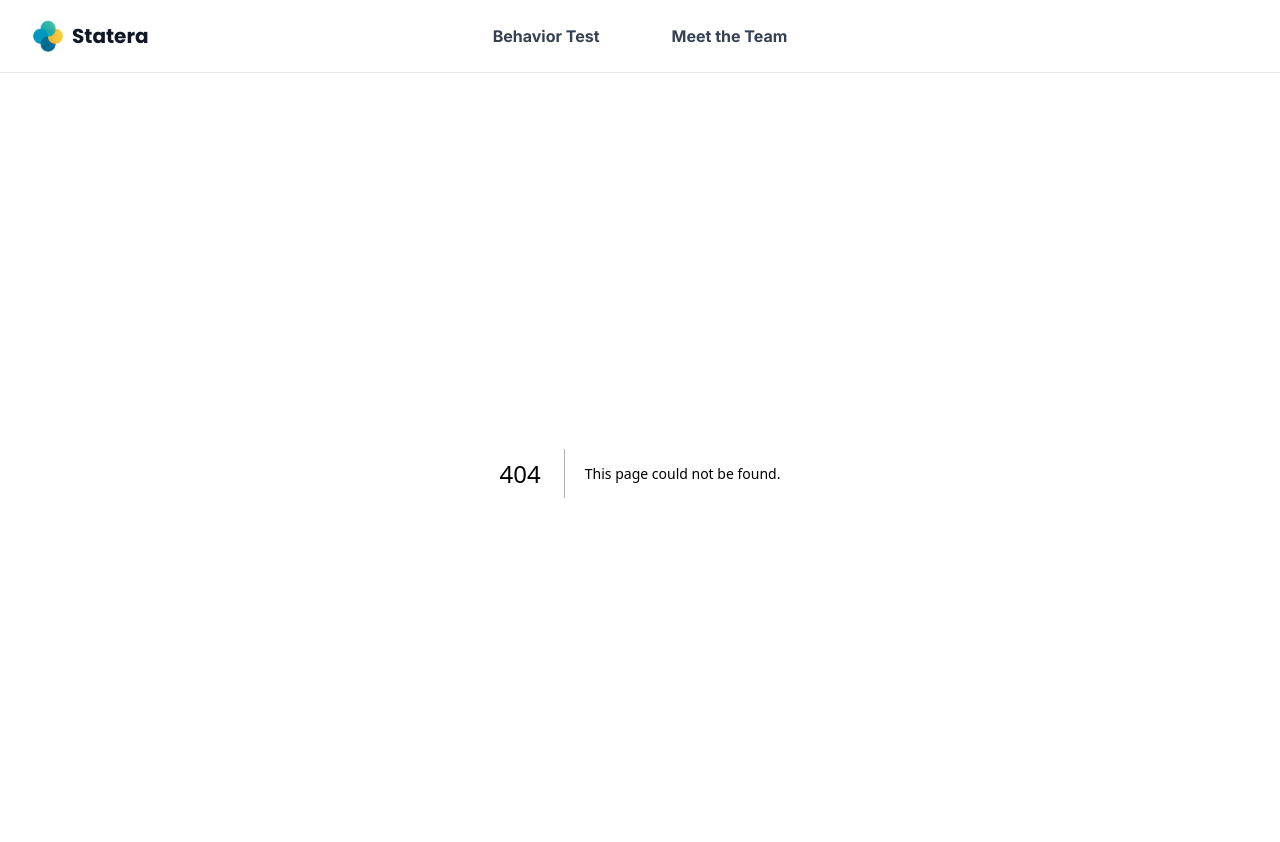
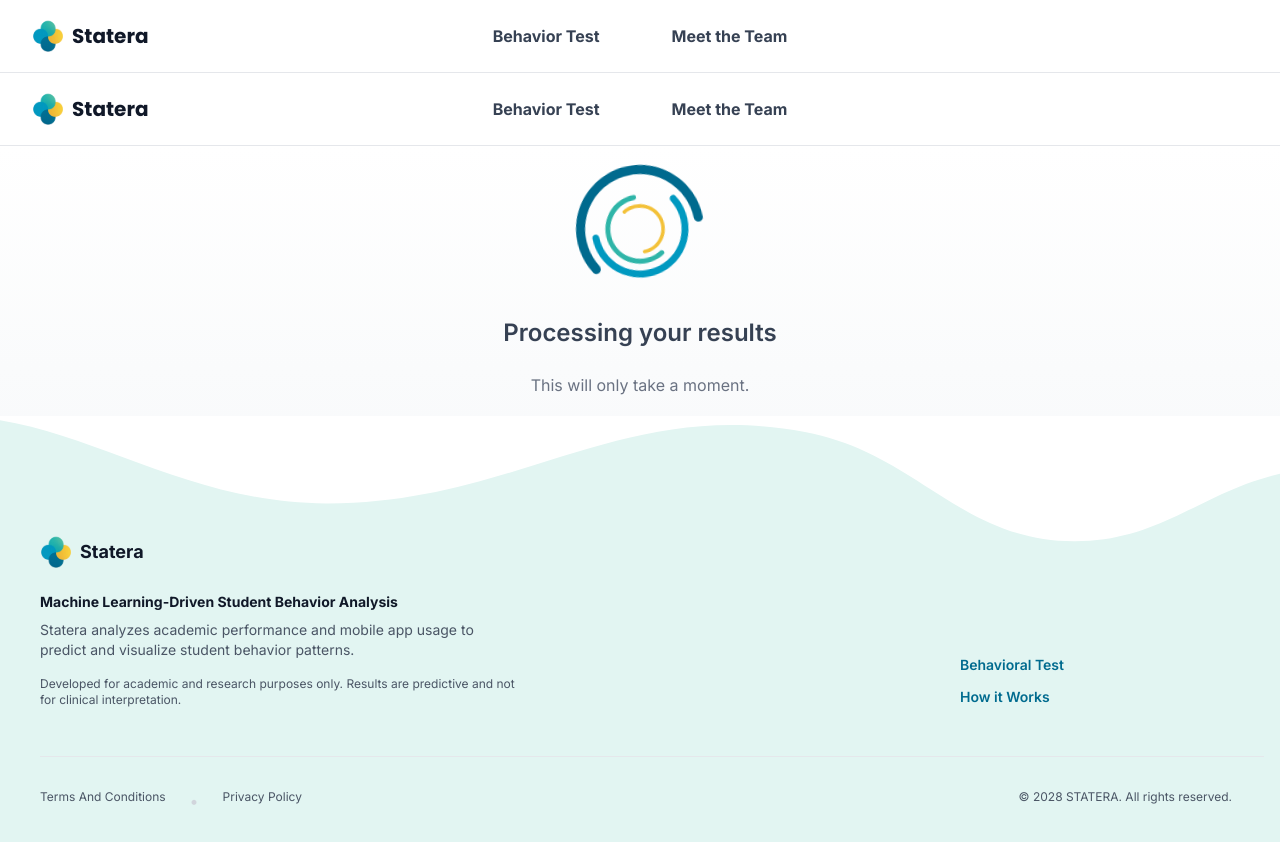
Before and after one commit to Weiasnormal/Statera_FrontEnd, a Next.js app: page /loading in a window 1280 px wide. Before the commit this address had no page. Shown: the top 842 px of the page. Built offline with nearby package versions, Linux system fonts and the light colour scheme.

Commit message:
feat: add LoadingPage component with loading animation and layout

```diff
--- /dev/null
+++ b/app/loading/page.tsx
@@ -0,0 +1,33 @@
+import Image from "next/image";
+import Navbar from "@/app/components/layout/Navbar";
+import Footer from "@/app/components/layout/footer";
+
+export default function LoadingPage() {
+  return (
+    <div className="flex flex-col min-h-screen">
+      <Navbar />
+
+      <main className="flex-1 flex flex-col items-center justify-center bg-linear-to-b from-white to-gray-50 px-4">
+        <div className="flex flex-col items-center gap-6">
+          <div className="w-32 h-32 relative animate-spin">
+            <Image
+              src="/Loading.svg"
+              alt="Loading"
+              width={128}
+              height={128}
+              priority
+            />
+          </div>
+          <h1 className="text-2xl font-semibold text-gray-700 font-inter">
+            Processing your results
+          </h1>
+          <p className="text-base text-gray-500 font-inter">
+            This will only take a moment.
+          </p>
+        </div>
+      </main>
+
+      <Footer />
+    </div>
+  );
+}
```
Also changed, not shown: public/Loading.svg (added).
